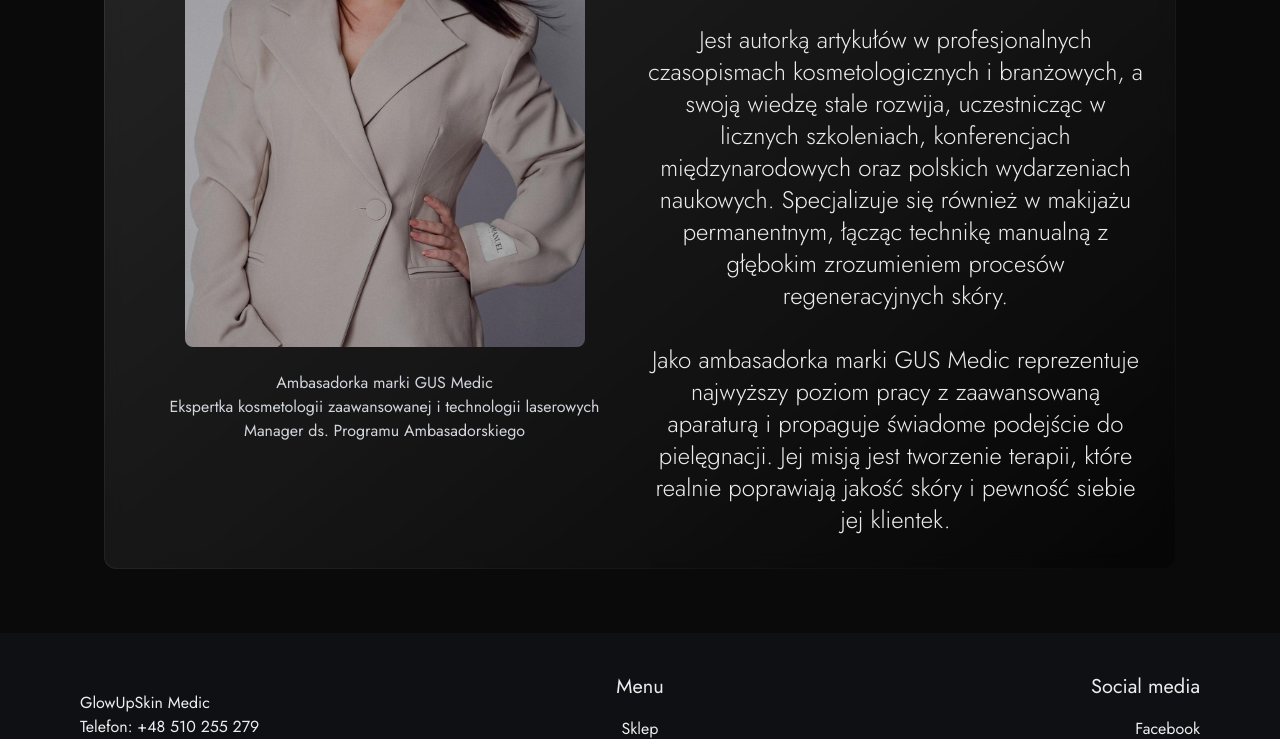
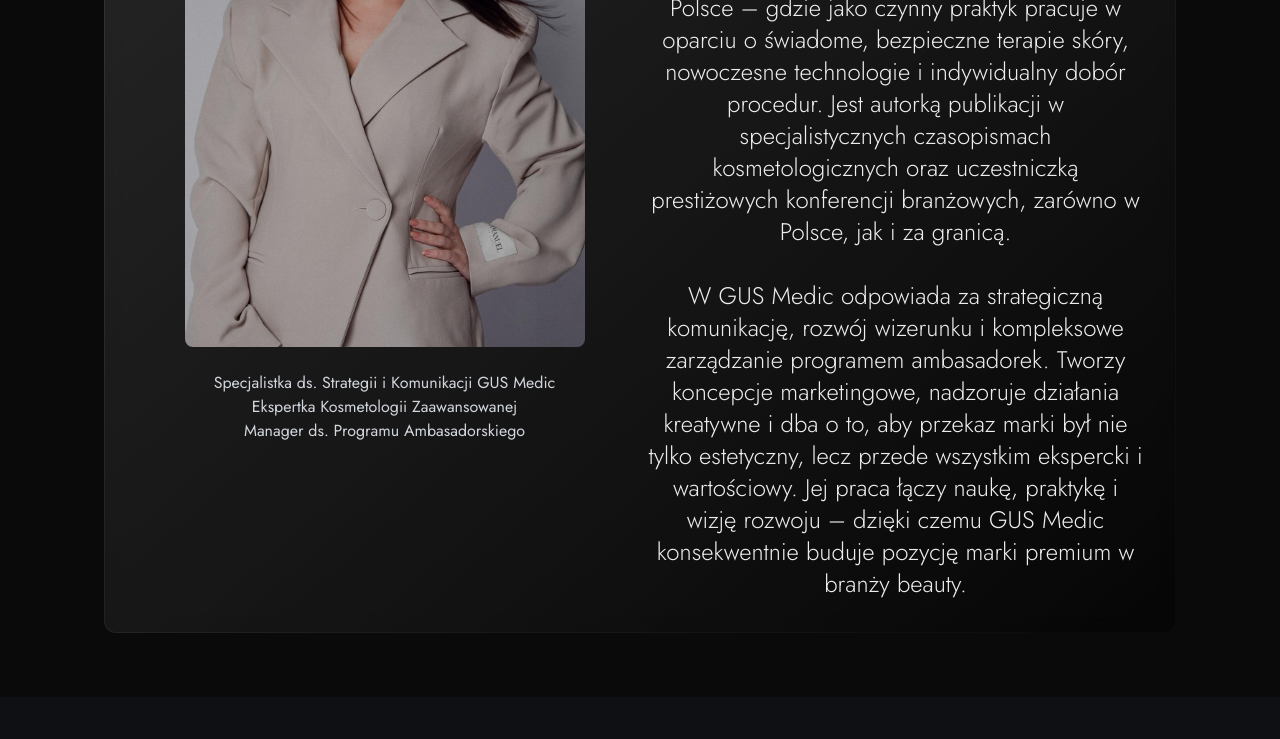
Before and after one commit to norbikam/GUS, a Next.js app: page /onas in a window 1280 px wide. Shown: the part 6771-7510 px from the top of the page. Built offline with nearby package versions, Linux system fonts and the light colour scheme.

Commit message:
magda batraniec bio

```diff
--- a/app/components/CooperationsSection.tsx
+++ b/app/components/CooperationsSection.tsx
@@ -27,10 +27,10 @@ export default function CooperationsSection({}: CooperationsSectionProps) {
     },
     {
       name: "Magda Batraniec",
-      role: "Ekspertka kosmetologii zaawansowanej, Manager ds. Programu Ambasadorskiego",
-      subtitle: "Specjalistka technologii laserowych, Manager ds. Programu Ambasadorskiego",
-      description: "Ambasadorka marki GUS Medic. Specjalistka anti-aging i makijażu permanentnego. Prowadzi gabinety w Niemczech i Polsce.",
-      image: "/cooperations/magda-batraniec.jpg",
+      role: "Specjalistka ds. Strategii i Komunikacji GUS Medic",
+      subtitle: "Manager ds. Programu Ambasadorskiego",
+      description: "Ekspertka kosmetologii zaawansowanej. Odpowiada za strategiczną komunikację, rozwój wizerunku i zarządzanie programem ambasadorek. Prowadzi gabinety w Niemczech i Polsce.",
+      image: "/cooperations/magda-batraniec.jpeg",
       type: "expert",
       isOwner: false,
     },
--- a/app/onas/page.tsx
+++ b/app/onas/page.tsx
@@ -290,31 +290,35 @@ export default function OnasPage() {
   />
   <p className="text-center text-gray-300">
     <br />
-        Ambasadorka marki GUS Medic<br />
-        Ekspertka kosmetologii zaawansowanej i technologii laserowych<br/>
+    Specjalistka ds. Strategii i Komunikacji GUS Medic<br />
+    Ekspertka Kosmetologii Zaawansowanej<br />
     Manager ds. Programu Ambasadorskiego
   </p>
 </div>
 <div className="flex justify-center align-middle content-center">
   <p className="mt-4 text-lg md:text-2xl font-light text-center">
-        Magda Batraniec to doświadczona kosmetolog i praktyk, prowadząca dwa gabinety —
-        jeden w Niemczech, drugi w Polsce. Znana z podejścia opartego na świadomej,
-        bezpiecznej kosmetologii, tworzy skuteczne terapie oparte na nowoczesnej
-        aparaturze laserowej oraz precyzyjnie planowanych procedurach pielęgnacyjnych.
+    Magda Batraniec to jedna z kluczowych ekspertek współtworzących profesjonalny
+    wizerunek GUS Medic. Łączy zaawansowaną wiedzę kosmetologiczną z wyczuciem
+    strategii marketingowej, tworząc kierunek komunikacji marki o wysokiej
+    spójności, jakości i merytoryce.
     <br />
     <br />
-        Jest autorką artykułów w profesjonalnych czasopismach kosmetologicznych i branżowych,
-        a swoją wiedzę stale rozwija, uczestnicząc w licznych szkoleniach, konferencjach
-        międzynarodowych oraz polskich wydarzeniach naukowych. Specjalizuje się również
-        w makijażu permanentnym, łącząc technikę manualną z głębokim zrozumieniem procesów
-        regeneracyjnych skóry.
+    Prowadzi dwa gabinety – w Niemczech i w Polsce – gdzie jako czynny praktyk
+    pracuje w oparciu o świadome, bezpieczne terapie skóry, nowoczesne technologie
+    i indywidualny dobór procedur. Jest autorką publikacji w specjalistycznych
+    czasopismach kosmetologicznych oraz uczestniczką prestiżowych konferencji
+    branżowych, zarówno w Polsce, jak i za granicą.
     <br />
     <br />
-        Jako ambasadorka marki GUS Medic reprezentuje najwyższy poziom pracy z zaawansowaną
-        aparaturą i propaguje świadome podejście do pielęgnacji. Jej misją jest tworzenie
-        terapii, które realnie poprawiają jakość skóry i pewność siebie jej klientek.
+    W GUS Medic odpowiada za strategiczną komunikację, rozwój wizerunku i kompleksowe
+    zarządzanie programem ambasadorek. Tworzy koncepcje marketingowe, nadzoruje
+    działania kreatywne i dba o to, aby przekaz marki był nie tylko estetyczny,
+    lecz przede wszystkim ekspercki i wartościowy. Jej praca łączy naukę, praktykę
+    i wizję rozwoju – dzięki czemu GUS Medic konsekwentnie buduje pozycję marki
+    premium w branży beauty.
   </p>
 </div>
+
   </div>
 </div>
 
```
Lines whose indentation alone changed are shown as unchanged.
